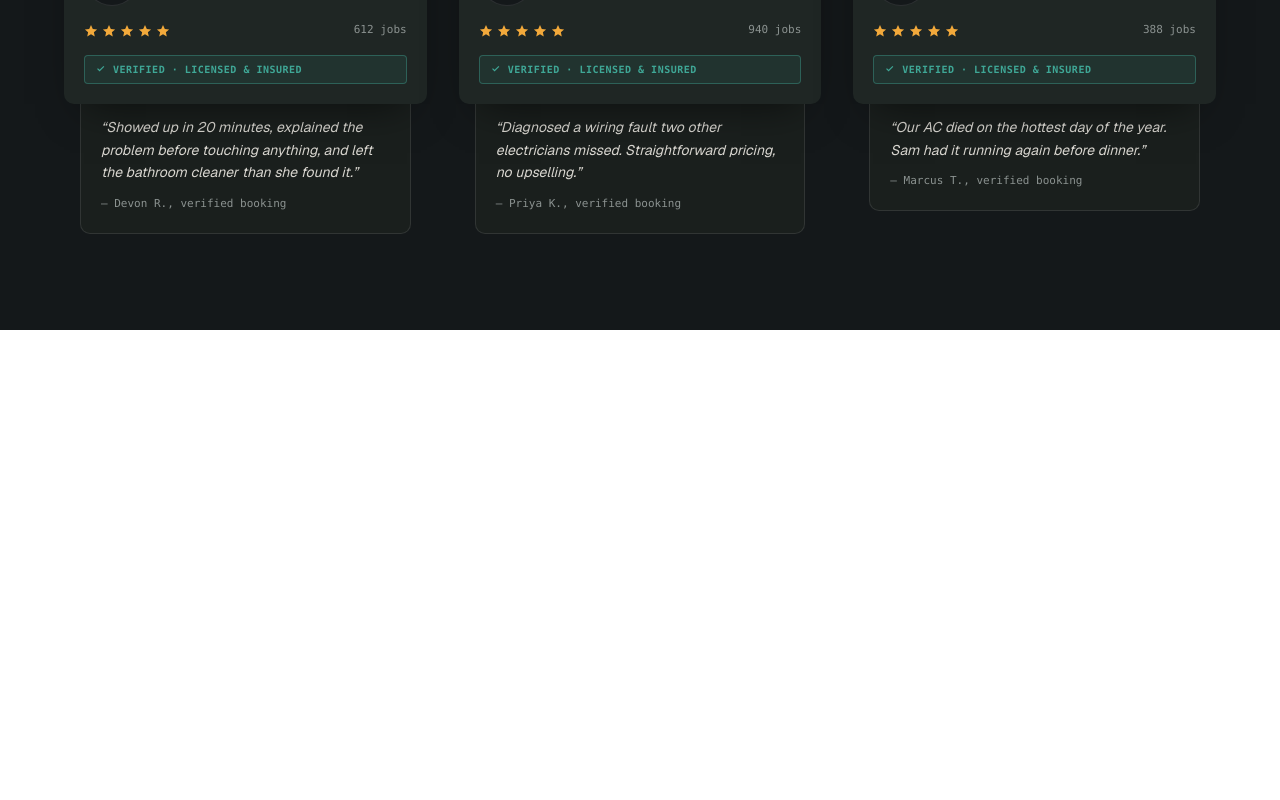
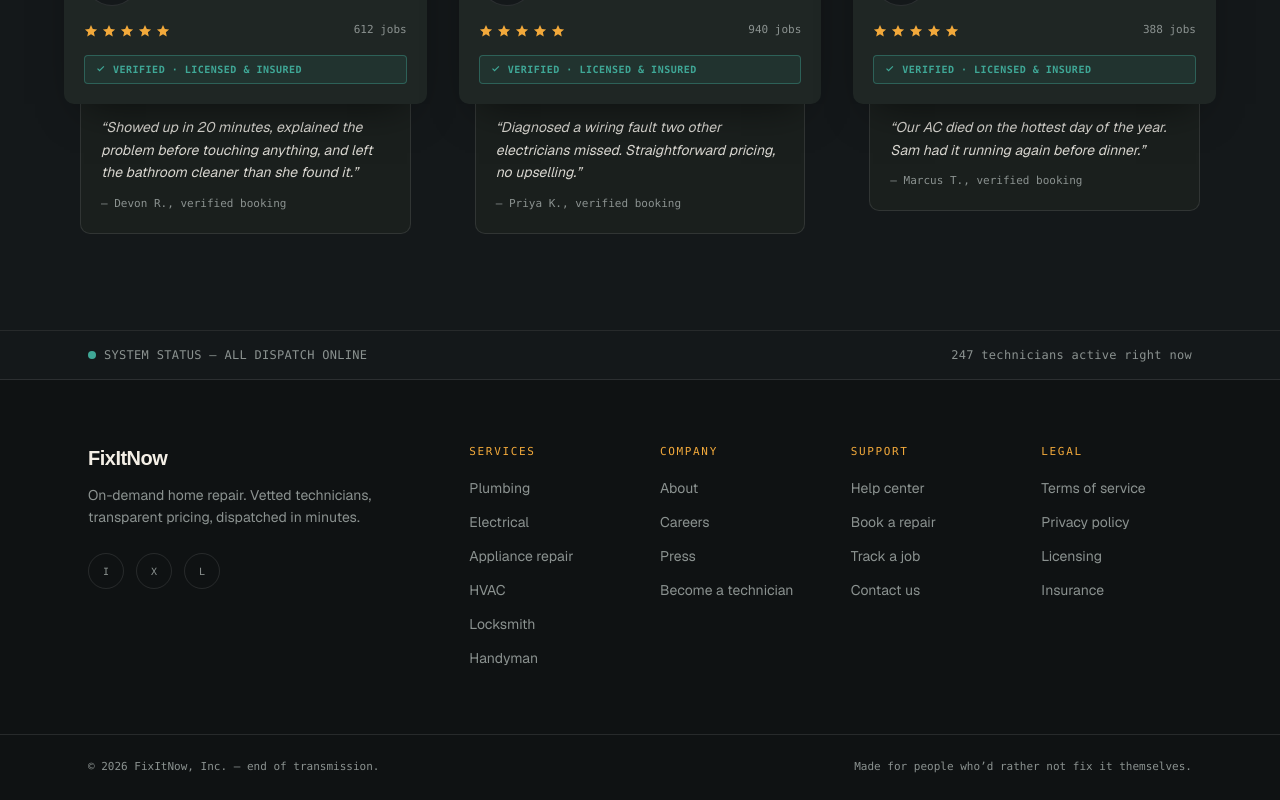
Before and after one commit to Fahad-smto/fixitnow-frontend-ts-, a Next.js app: page /home in a window 1280 px wide. Shown: the part 2028-2828 px from the top of the page. Before the commit the page ends 2358 px from the top, so only its background shows below. Built offline with nearby package versions, Linux system fonts and the light colour scheme.

Commit message:
footer section is add

```diff
--- a/app/home/page.tsx
+++ b/app/home/page.tsx
@@ -2,6 +2,7 @@
  import ServicePromoBanner from '@/components/ui/banner';
 import PopularServices from '@/components/ui/popularServices';
 import TechnicianTrust from '@/components/ui/TechnicianTrust';
+import Footer from '@/components/ui/footer';
 
  const home = () => {
    return (
@@ -9,6 +10,7 @@ import TechnicianTrust from '@/components/ui/TechnicianTrust';
    <ServicePromoBanner></ServicePromoBanner>
    <PopularServices></PopularServices>
    <TechnicianTrust></TechnicianTrust>
+   <Footer></Footer>
      </div>
    );
  };
--- /dev/null
+++ b/components/ui/footer.tsx
@@ -0,0 +1,112 @@
+/**
+ * FixItNow — Footer.
+ *
+ * Closes the dispatch metaphor rather than dropping it: a "system
+ * status" strip along the top (the kind of line a real dispatch board
+ * would show) instead of a generic newsletter signup, and a
+ * transmission-log-style sign-off in the base row.
+ */
+
+const COLUMNS: { title: string; links: string[] }[] = [
+  {
+    title: "Services",
+    links: [
+      "Plumbing",
+      "Electrical",
+      "Appliance repair",
+      "HVAC",
+      "Locksmith",
+      "Handyman",
+    ],
+  },
+  {
+    title: "Company",
+    links: ["About", "Careers", "Press", "Become a technician"],
+  },
+  {
+    title: "Support",
+    links: ["Help center", "Book a repair", "Track a job", "Contact us"],
+  },
+  {
+    title: "Legal",
+    links: ["Terms of service", "Privacy policy", "Licensing", "Insurance"],
+  },
+];
+
+export default function Footer() {
+  return (
+    <footer className="border-t border-white/10 bg-[#0F1213] text-[#EDEAE3]">
+      {/* status strip */}
+      <div className="border-b border-white/10 bg-[#14181A]">
+        <div className="mx-auto flex max-w-6xl flex-col items-start justify-between gap-3 px-6 py-4 font-mono text-xs tracking-wide text-[#8B9290] sm:flex-row sm:items-center">
+          <div className="flex items-center gap-2">
+            <span className="relative flex h-2 w-2">
+              <span className="absolute inline-flex h-full w-full animate-ping rounded-full bg-[#3FA796] opacity-60" />
+              <span className="relative inline-flex h-2 w-2 rounded-full bg-[#3FA796]" />
+            </span>
+            SYSTEM STATUS — ALL DISPATCH ONLINE
+          </div>
+          <span>247 technicians active right now</span>
+        </div>
+      </div>
+
+      {/* main grid */}
+      <div className="mx-auto max-w-6xl px-6 py-16">
+        <div className="grid grid-cols-2 gap-10 sm:grid-cols-3 lg:grid-cols-6">
+          <div className="col-span-2 lg:col-span-2">
+            <p className="font-[Space_Grotesk,sans-serif] text-xl font-bold tracking-tight text-[#F4EFE6]">
+              FixItNow
+            </p>
+            <p className="mt-3 max-w-xs text-sm leading-relaxed text-[#8B9290]">
+              On-demand home repair. Vetted technicians, transparent
+              pricing, dispatched in minutes.
+            </p>
+
+            <div className="mt-6 flex gap-3">
+              {["Instagram", "X", "LinkedIn"].map((label) => (
+                <a
+                  key={label}
+                  href="#"
+                  aria-label={label}
+                  className="flex h-9 w-9 items-center justify-center rounded-full border border-white/10 text-[#8B9290] transition-colors hover:border-[#F2A93B]/50 hover:text-[#F2A93B] focus-visible:outline focus-visible:outline-2 focus-visible:outline-offset-2 focus-visible:outline-[#F2A93B]"
+                >
+                  <span className="font-mono text-[10px]">
+                    {label[0]}
+                  </span>
+                </a>
+              ))}
+            </div>
+          </div>
+
+          {COLUMNS.map((col) => (
+            <div key={col.title}>
+              <p className="font-mono text-[11px] tracking-[0.15em] text-[#F2A93B]">
+                {col.title.toUpperCase()}
+              </p>
+              <ul className="mt-4 space-y-2.5">
+                {col.links.map((link) => (
+                  <li key={link}>
+                    <a
+                      href="#"
+                      className="text-sm text-[#8B9290] transition-colors hover:text-[#F4EFE6]"
+                    >
+                      {link}
+                    </a>
+                  </li>
+                ))}
+              </ul>
+            </div>
+          ))}
+        </div>
+      </div>
+
+      {/* base row */}
+      <div className="border-t border-white/10">
+        <div className="mx-auto flex max-w-6xl flex-col items-start justify-between gap-2 px-6 py-6 font-mono text-[11px] text-[#8B9290] sm:flex-row sm:items-center">
+          <span>© {new Date().getFullYear()} FixItNow, Inc. — end of transmission.</span>
+          <span>Made for people who&rsquo;d rather not fix it themselves.</span>
+        </div>
+      </div>
+    </footer>
+  );
+}
```
